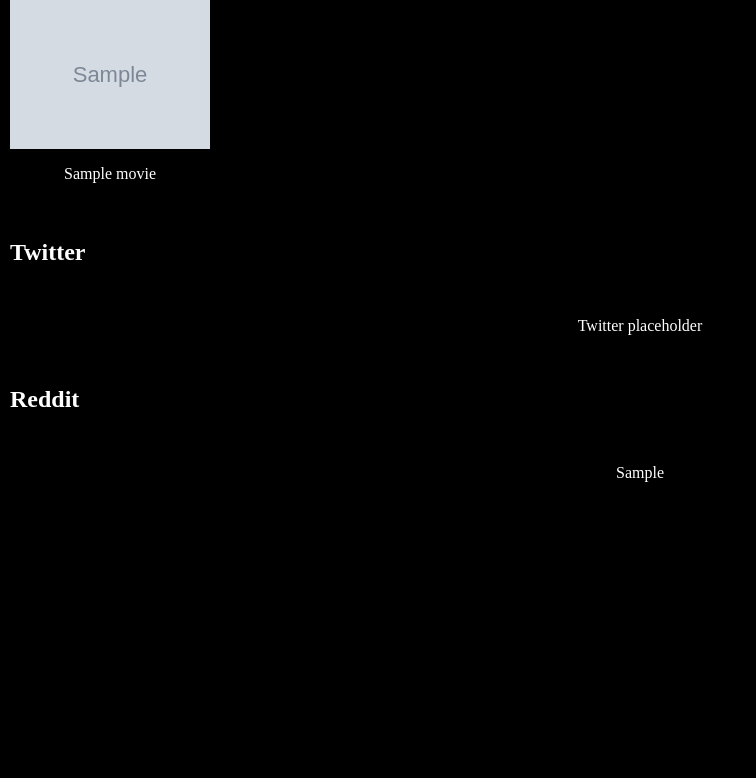
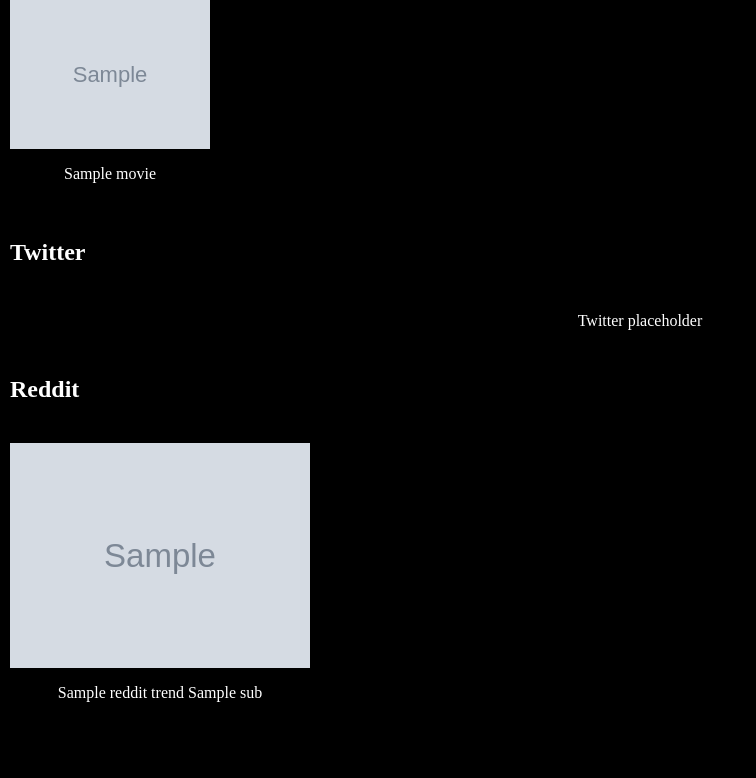
Before and after one commit to Famidore/flaskServer, a Flask app: template templates/trends.html in a window 1280 px wide. Shown: the part 583-1361 px from the top of the page, without its empty margins (0-756 px from the left). Before the commit the page ends 1065 px from the top, so only its background shows below. Run offline with Flask 3, Linux system fonts and the light colour scheme; the template is opened without the code that fills it: most values are stand-ins (such as "Sample title", 1, 10 or a date in 2020); grey boxes marked "Sample" are stand-in pictures; parts of the project's set-up code (start-up, migrations or seed data) failed here and were passed over.

Commit message:
reddit done

```diff
--- a/movies.py
+++ b/movies.py
@@ -11,10 +11,20 @@ def get_movies_list():
     imgs = soup.find_all(class_="simplePoster__image")
     links = soup.find_all(class_="simplePoster__title")
 
-    # for i, j, k in zip(titles, imgs, links):
-    #     print(i.text, j["src"], k["href"])
+    titles_text = []
+    imgs_text = []
+    links_text = []
 
-    return titles, imgs, links
+    for i, j, k in zip(titles, imgs, links):
+        if (i.text) not in titles_text:
+            titles_text.append(i.text)
+        if j["src"] not in imgs_text:
+            imgs_text.append(j["src"])
+        if k["href"] not in links_text:
+            links_text.append("https://www.filmweb.pl" + str(k["href"]))
+
+    return titles_text, imgs_text, links_text
 
 
-get_movies_list()
+if __name__ == "__main__":
+    get_movies_list()
--- a/reddit.py
+++ b/reddit.py
@@ -11,4 +11,24 @@ def get_reddit_trends():
         class_="truncate font-bold text-primary-onBackground text-24 m-0"
     )
     source = soup.find_all(class_="font-bold mr-2xs ml-xs")
-    return news, source
+    src_links = soup.find_all("a", class_="block hover:no-underline relative w-[280px]")
+    imgs = soup.find_all(
+        "img", class_="absolute h-100 w-100 pointer-events-none object-cover m-0"
+    )
+
+    news_text = []
+    source_text = []
+    source_links_text = []
+    imgs_links = []
+
+    for i, j, k, l in zip(news, source, src_links, imgs):
+        news_text.append(i.text)
+        source_text.append(j.text)
+        source_links_text.append("https://www.reddit.com" + str(k["href"]))
+        imgs_links.append(str(l["src"]))
+
+    return news_text, source_text, source_links_text, imgs_links
+
+
+if __name__ == "__main__":
+    get_reddit_trends()
--- a/static/styles/trends_page.css
+++ b/static/styles/trends_page.css
@@ -41,43 +41,6 @@ h2 {
     justify-content: center;
 }
 
-.youtube_titles_style {
-    justify-content: center;
-    padding: 5px;
-}
-
-.reddit_trends_style {
-    justify-content: center;
-    padding: 5px;
-}
-
-.twitter_trends_style {
-    justify-content: center;
-    padding: 5px;
-}
-
-.movies_titles_style {
-    justify-content: center;
-    padding: 5px;
-}
-
-.movies_posters_style {
-    justify-content: center;
-    padding: 5px;
-}
-
-.youtube_section {
-    display: flex;
-    justify-content: center;
-    align-items: center;
-}
-
-.reddit_section {
-    display: flex;
-    justify-content: center;
-    align-items: center;
-}
-
 .twitter_section {
     display: flex;
     justify-content: center;
@@ -106,3 +69,26 @@ h2 {
     text-decoration: none;
     color: white;
 }
+
+.reddit_section {
+    display: flex;
+    flex-wrap: nowrap;
+    overflow-x: auto;
+    direction: ltr;
+}
+
+.reddit_section img {
+    width: 300px;
+    height: auto;
+    display: block;
+    margin-bottom: 10px;
+}
+
+.reddit_item {
+    text-align: center;
+    margin: 10px;
+    max-width: 300px;
+    display: inline-block;
+    text-decoration: none;
+    color: white;
+}
--- a/templates/trends.html
+++ b/templates/trends.html
@@ -55,7 +55,7 @@
     <h2>Youtube</h2>
     <div class="movies_section">
         {% for title, img, url in yt_data %}
-        <a href={{url}} class="movies_item">
+        <a href={{url}} target="_blank" class="movies_item">
             <img src={{img}} width=100 alt={{title}}>
             <p>{{title}}</p>
         </a>
@@ -65,7 +65,7 @@
     <h2>Films</h2>
     <div class="movies_section">
         {% for movie, poster, link in movies_list %}
-        <a href={{link}} class="movies_item">
+        <a href={{link}} target="_blank" class="movies_item">
             <img src={{poster}} width=100 alt={{movie}}>
             <p>{{movie}}</p>
         </a>
@@ -81,8 +81,11 @@
 
     <h2>Reddit</h2>
     <div class="reddit_section">
-        {% for reddit_trend in reddit_trends %}
-        <p class="reddit_trends_style">{{reddit_trend}}</p>
+        {% for title, sub, url, img in reddit_trends %}
+        <a href={{url}} target="_blank" class="reddit_item">
+            <img src={{img}} width=100 alt={{title}}>
+            <p>{{title}} {{sub}}</p>
+        </a>
         {% endfor %}
     </div>
 </body>
--- a/test.py
+++ b/test.py
@@ -47,33 +47,15 @@ def pull():
 
 @app.route("/trends", methods=["POST", "GET"])
 def trends():
-    movies_list = []
-    movies_posters = []
-    movies_links = []
-    reddit_trends = []
-
-    t, p, l = get_movies_list()
-
-    for i, j, k in zip(t, p, l):
-        if (i.text) not in movies_list:
-            movies_list.append(i.text)
-        if j["src"] not in movies_posters:
-            movies_posters.append(j["src"])
-        if k["href"] not in movies_links:
-            movies_links.append("https://www.filmweb.pl" + str(k["href"]))
-
+    movies_list, movies_posters, movies_links = get_movies_list()
     yt_titles, yt_imgs, yt_urls = get_youtube_trending_videos(api_key)
-
-    n, s = get_reddit_trends()
-    for i, j in zip(n, s):
-        reddit_trends.append((i.text, j.text))
+    rd_titles, rd_src, rd_link, rd_img = get_reddit_trends()
 
     return render_template(
         "trends.html",
         movies_list=zip(movies_list, movies_posters, movies_links),
-        # movies_links=movies_links,
         yt_data=zip(yt_titles, yt_imgs, yt_urls),
-        reddit_trends=reddit_trends,
+        reddit_trends=zip(rd_titles, rd_src, rd_link, rd_img),
     )
 
 
--- a/youtube.py
+++ b/youtube.py
@@ -49,4 +49,5 @@ def get_youtube_trending_videos(api_key, region_code="PL", max_results=10):
     return titles, imgs, urls
 
 
-get_youtube_trending_videos(obtain_key())
+if __name__ == "__main__":
+    get_youtube_trending_videos(obtain_key())
```
